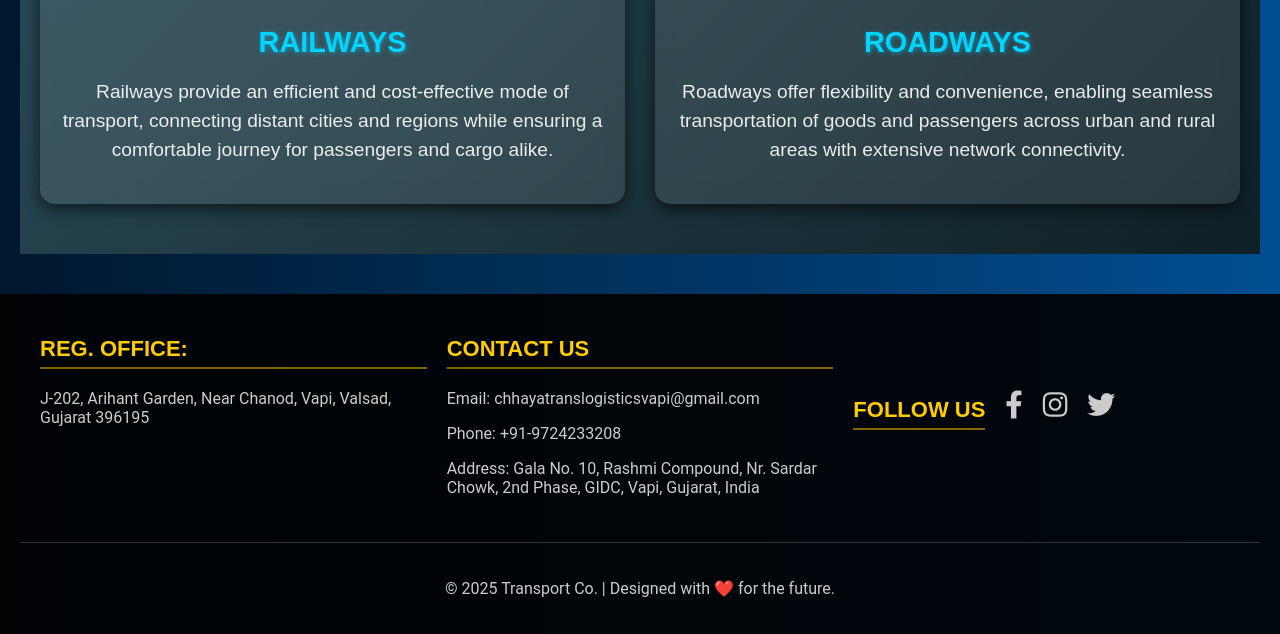
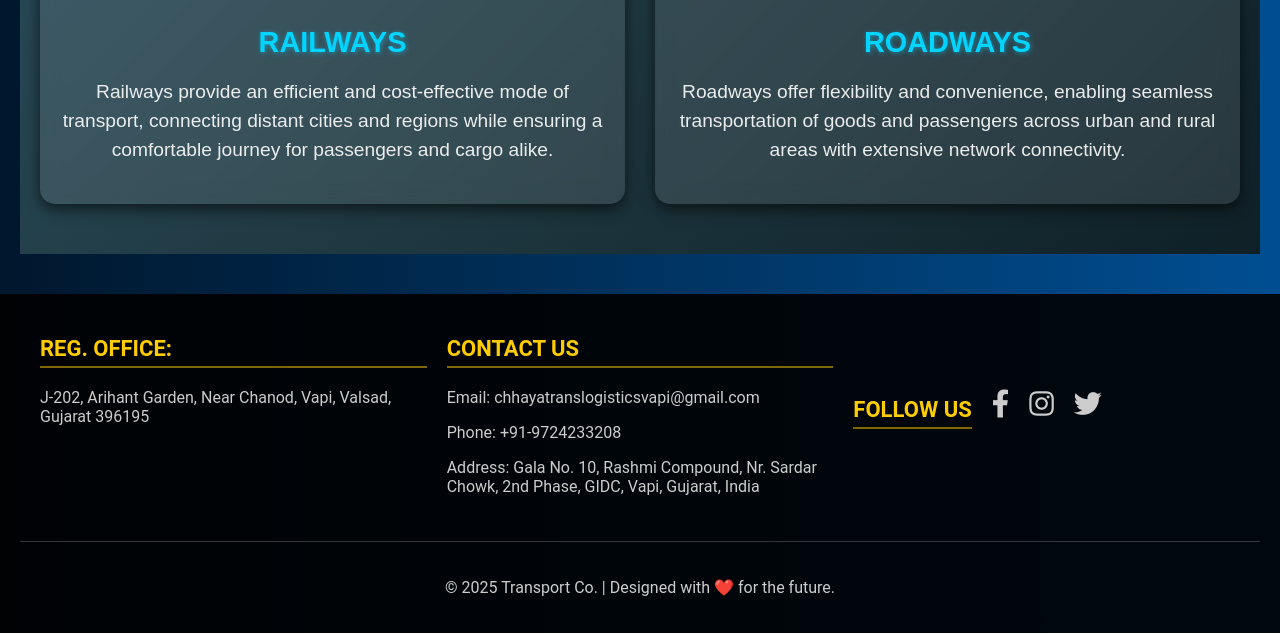
Before and after one commit to Krishna7905/Transport, a plain HTML site: page index.html in a window 1280 px wide. Shown: the part 1922-2556 px from the top of the page. Drawn offline with Linux system fonts and the light colour scheme.

Commit message:
Update style4.css

```diff
--- a/style4.css
+++ b/style4.css
@@ -7,9 +7,6 @@
             overflow-x: hidden;
         }
 
-        h1, h2, h3 {
-            font-family: 'Orbitron', sans-serif;
-        }
 
 
 
```
